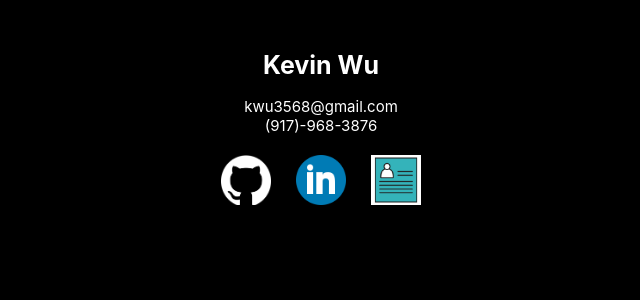
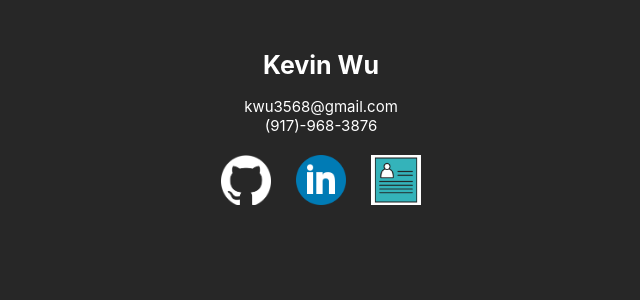
Before and after one commit to kwu3568/kwu3568.github.io, a React (Create React App) app: page / in a window 1280 px wide. Shown: the top 300 px of the page, without its empty margins (319-959 px from the left). Built offline with nearby package versions, Linux system fonts and the light colour scheme.

Commit message:
color change

```diff
--- a/src/App.css
+++ b/src/App.css
@@ -1,6 +1,6 @@
 
 body{
-	background-color: black;
+	background-color: #272727;
 }
 #header{
 	font-weight: bold;
```
